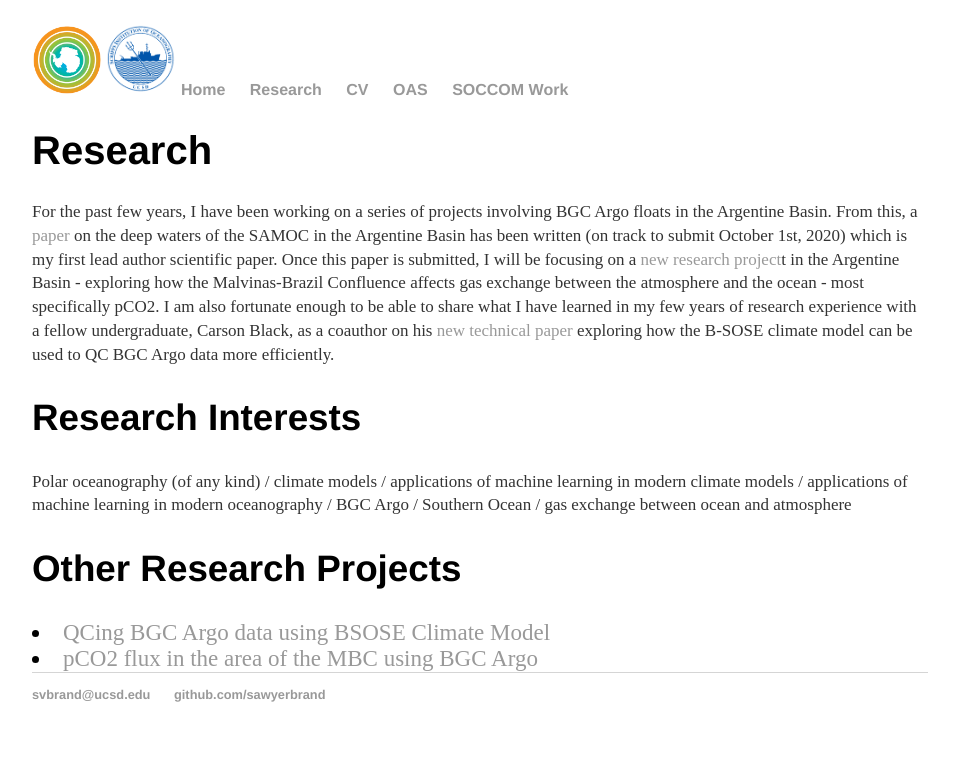
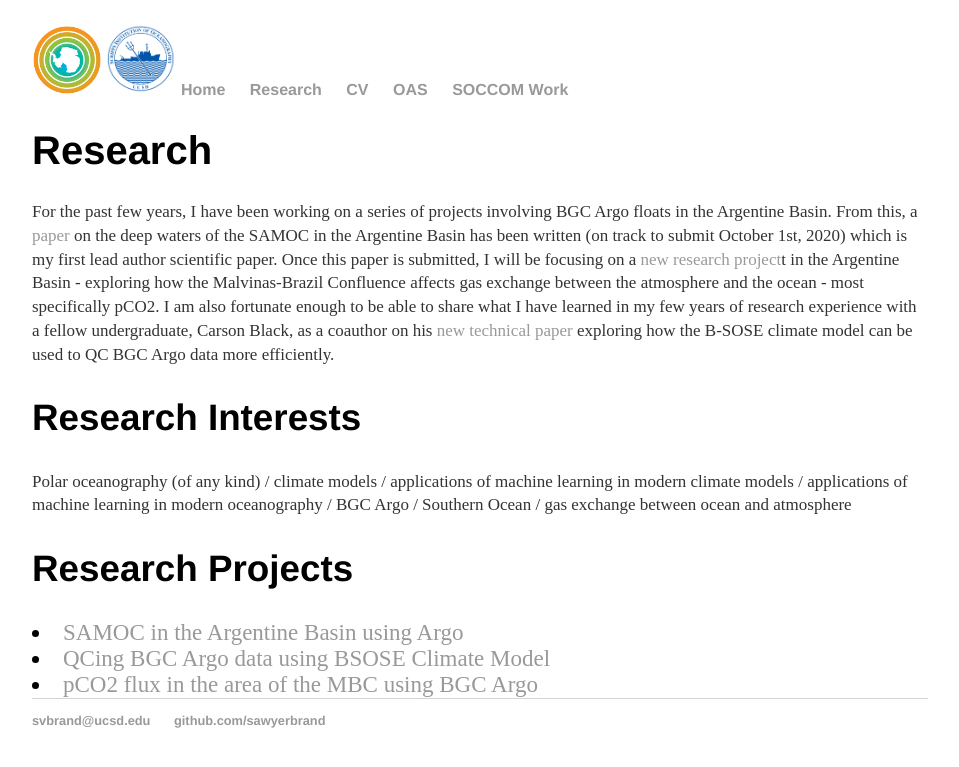
Before and after one commit to SawyerBrand/SawyerBrand.github.io, a Jekyll site: the page built from Research/index.html, in a window 1280 px wide. Shown: the top 767 px of the page, without its empty margins (160-1119 px from the left). Built offline with Jekyll 4.4.1, drawn with Linux system fonts in a browser that asks for light colours.

Commit message:
Update index.html

```diff
--- a/Research/index.html
+++ b/Research/index.html
@@ -31,7 +31,8 @@ title: Sawyer Brand's Research
 					in modern oceanography / BGC Argo / Southern Ocean / gas exchange between ocean and atmosphere </p>
 				</div>
 
-	<h2>Other Research Projects</h2>
+	<h2> Research Projects</h2>
+			<li style="font-size:23px;"><a href="/Research/res"> SAMOC in the Argentine Basin using Argo</a></li>
 
 			<li style="font-size:23px;"><a href="/Research/cars_res"> QCing BGC Argo data using BSOSE Climate Model</a></li>
 
```
